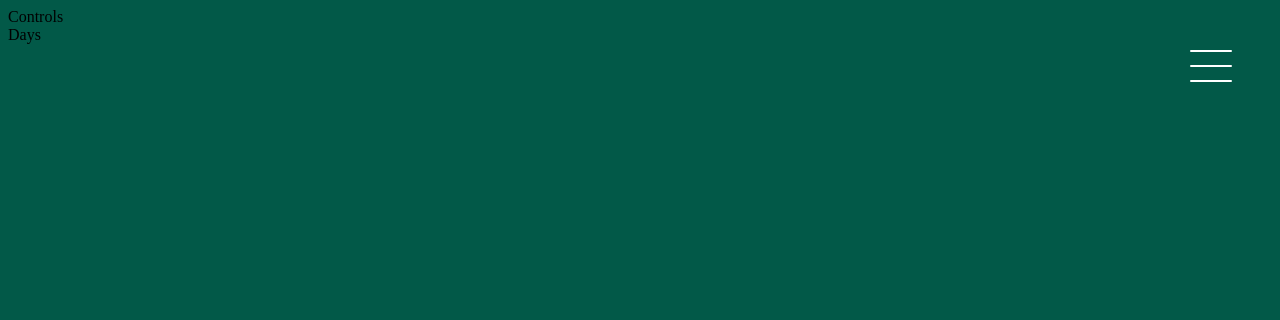
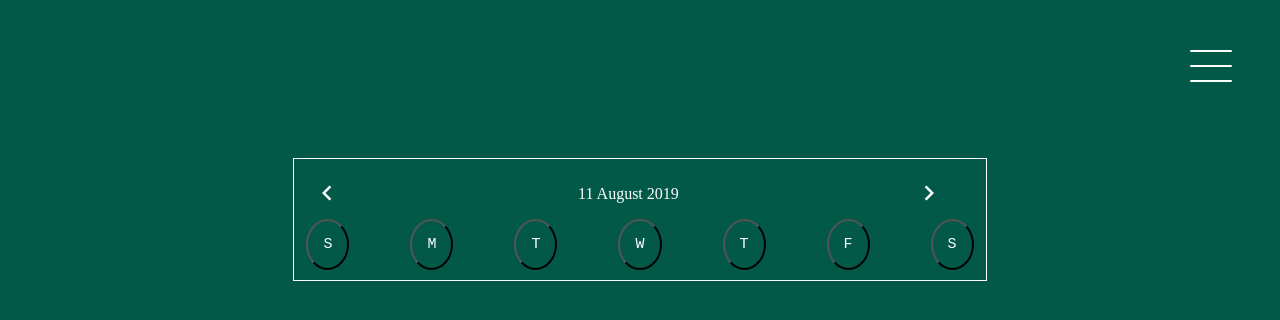
Before and after one commit to aktn/Productive-App-Angular-, an Angular app: page /calendar in a window 1280 px wide. Shown: the top 320 px of the page. Built offline with nearby package versions, Linux system fonts and the light colour scheme.

Commit message:
Basic calendar design

```diff
--- a/src/app/containers/app/app.component.html
+++ b/src/app/containers/app/app.component.html
@@ -1,3 +1,2 @@
-<div></div>
 <app-sidebar></app-sidebar>
 <router-outlet></router-outlet>
--- a/src/productivity/calendar/components/calendar-controls/calendar-controls.component.scss
+++ b/src/productivity/calendar/components/calendar-controls/calendar-controls.component.scss
@@ -0,0 +1,13 @@
+.calendar-controls {
+  display: flex;
+  flex-direction: row;
+  button {
+    background-color: transparent;
+    border: none;
+  }
+  p {
+    text-align: center;
+    color: #fff;
+    min-width: 560px;
+  }
+}
--- a/src/productivity/calendar/components/calendar-controls/calendar-controls.component.ts
+++ b/src/productivity/calendar/components/calendar-controls/calendar-controls.component.ts
@@ -4,8 +4,34 @@ import { Component } from "@angular/core";
   selector: "calendar-controls",
   styleUrls: ["calendar-controls.component.scss"],
   template: `
-    <div>
-      Controls
+    <div class="calendar-controls">
+      <button type="button" (click)="moveDate(offset - 1)">
+        <svg
+          xmlns="http://www.w3.org/2000/svg"
+          width="30"
+          height="30"
+          viewBox="0 0 18 18"
+        >
+          <path
+            style="fill:#fff;"
+            d="M11.56 5.56L10.5 4.5 6 9l4.5 4.5 1.06-1.06L8.12 9z"
+          />
+        </svg>
+      </button>
+      <p>11 August 2019</p>
+      <button type="button" (click)="moveDate(offset + 1)">
+        <svg
+          xmlns="http://www.w3.org/2000/svg"
+          width="30"
+          height="30"
+          viewBox="0 0 18 18"
+        >
+          <path
+            style="fill:#fff;"
+            d="M7.5 4.5L6.44 5.56 9.88 9l-3.44 3.44L7.5 13.5 12 9z"
+          />
+        </svg>
+      </button>
     </div>
   `
 })
--- a/src/productivity/calendar/components/calendar-days/calendar-days.component.scss
+++ b/src/productivity/calendar/components/calendar-days/calendar-days.component.scss
@@ -0,0 +1,22 @@
+.calendar-days {
+  //border: 1px solid #fff;
+  width: 100%;
+  &__day {
+    background-color: transparent;
+    border-radius: 50%;
+    margin-right: 10px;
+    padding: 15px;
+    color: #fff;
+    font-family: var(--main-font);
+    font-size: 15px;
+    &:focus {
+      outline: none;
+    }
+    &:last-child {
+      margin-right: 0px;
+    }
+    @media screen and (min-width: 768px) {
+      margin-right: 61px;
+    }
+  }
+}
--- a/src/productivity/calendar/components/calendar-days/calendar-days.component.ts
+++ b/src/productivity/calendar/components/calendar-days/calendar-days.component.ts
@@ -5,8 +5,21 @@ import { Component } from "@angular/core";
   styleUrls: ["calendar-days.component.scss"],
   template: `
     <div class="calendar-days">
-      Days
+      <button
+        class="calendar-days__day"
+        type="button"
+        *ngFor="let day of days; index as i"
+        (click)="selectDay(i)"
+      >
+        <span [class.active]="i === selected">
+          {{ day }}
+        </span>
+      </button>
     </div>
   `
 })
-export class CalendarDaysComponent {}
+export class CalendarDaysComponent {
+  constructor() {}
+
+  days = ["S", "M", "T", "W", "T", "F", "S"];
+}
--- a/src/productivity/calendar/components/calendar/calendar.component.scss
+++ b/src/productivity/calendar/components/calendar/calendar.component.scss
@@ -0,0 +1,4 @@
+.calendar {
+  border: 1px solid #fff;
+  padding: 10px 12px;
+}
--- a/src/productivity/calendar/containers/app-calendar.component.scss
+++ b/src/productivity/calendar/containers/app-calendar.component.scss
@@ -0,0 +1,9 @@
+.app-calendar {
+  display: flex;
+  justify-content: center;
+  align-items: center;
+  padding-top: 100px;
+  @media screen and (min-width: 768px) {
+    padding-top: 150px;
+  }
+}
```
